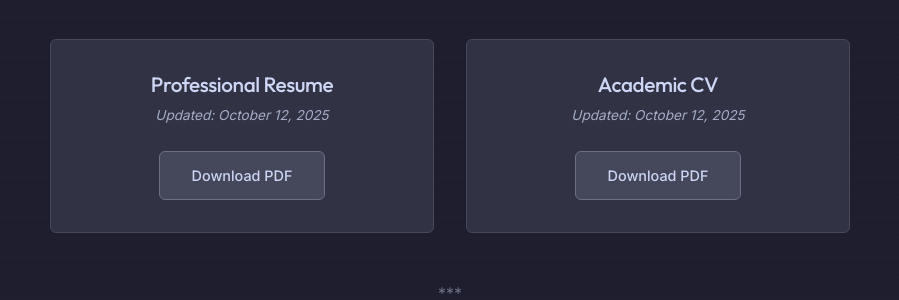
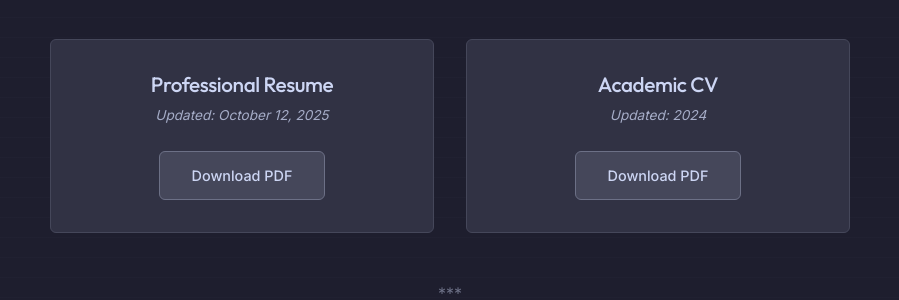
Before and after one commit to william-goode/william-goode.github.io, a Jekyll site: the page built from cv.html, in a window 1280 px wide and 900 px high. Shown: the part 222-522 px from the top of the window, without its empty margins (190-1089 px from the left). Built offline with Jekyll 4.4.1, drawn with Linux system fonts in a browser that asks for light colours.

Commit message:
Update CV date format to year only

```diff
--- a/cv.html
+++ b/cv.html
@@ -16,7 +16,7 @@ permalink: /cv/
 
     <div class="download-card">
       <h3>Academic CV</h3>
-      <p class="download-meta">Updated: October 12, 2025</p>
+      <p class="download-meta">Updated: 2024</p>
       <a href="{{ '/resumes/CV_current.pdf' | relative_url }}" class="download-button" download>
         Download PDF
       </a>
```
